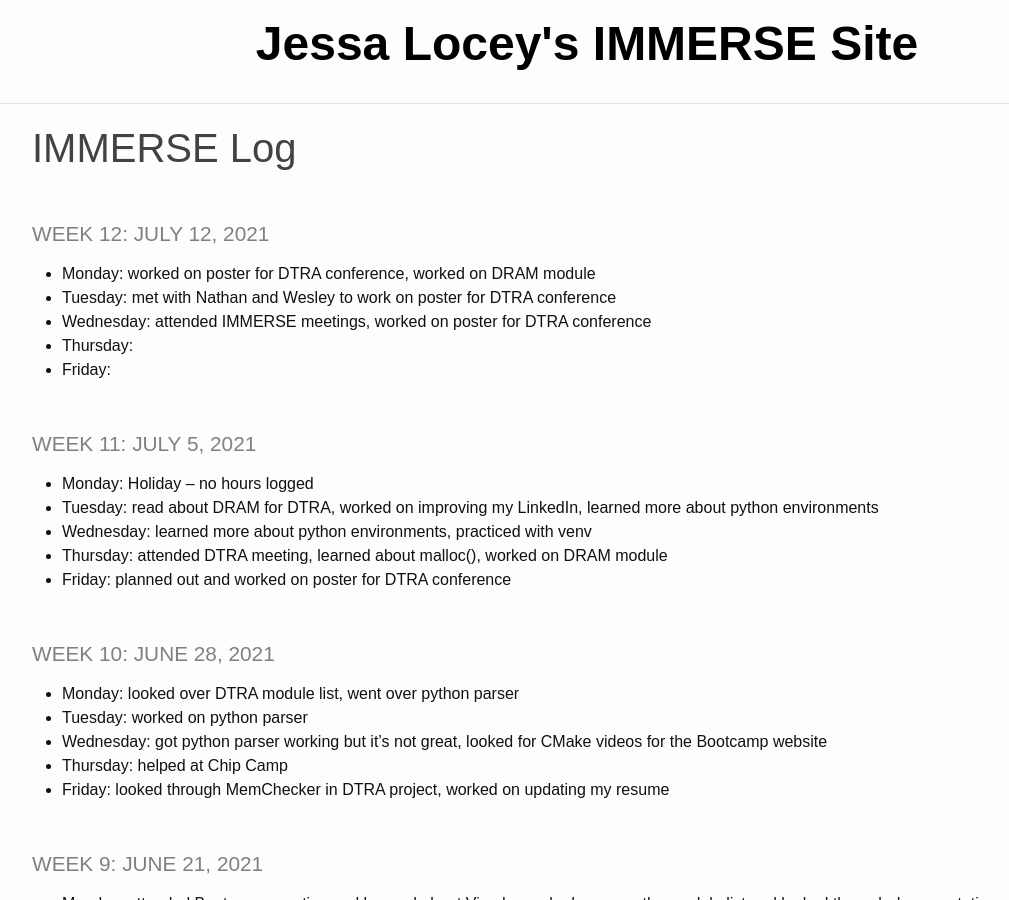
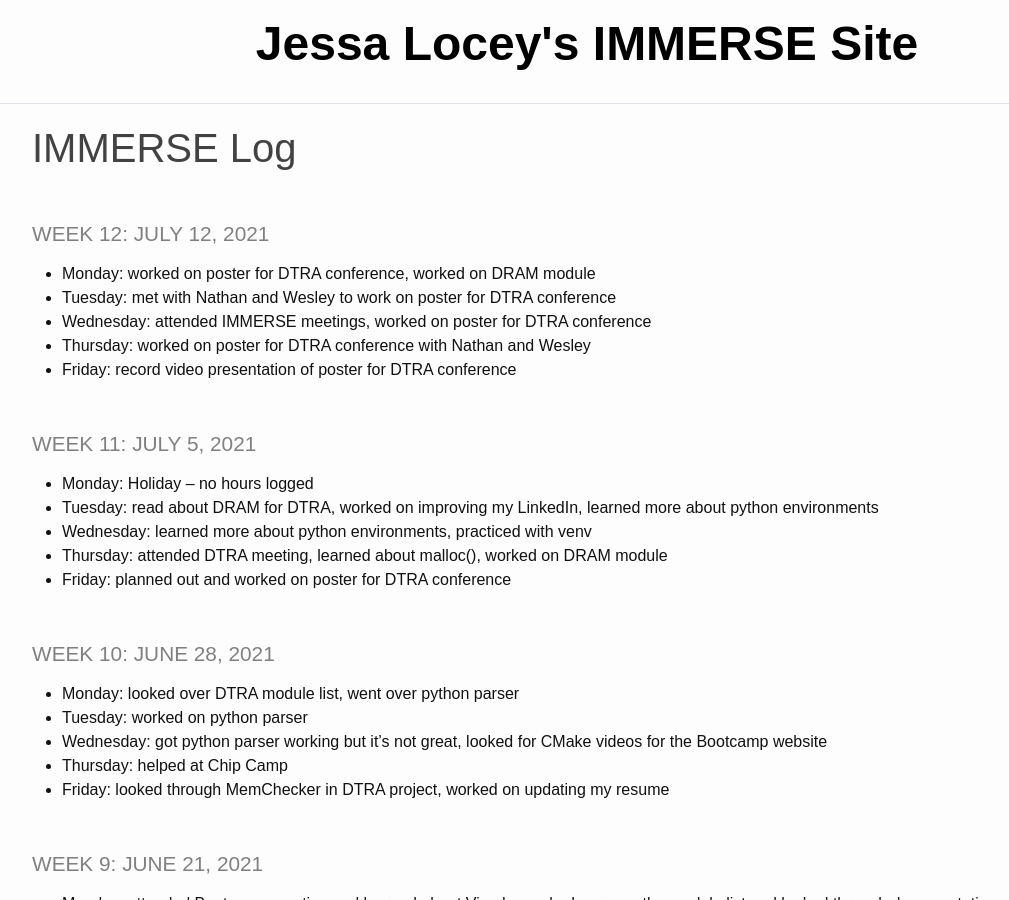
Before and after one commit to jessalocey/jessalocey.github.io, a Jekyll site: the page built from _pages/log.md, in a window 1280 px wide and 900 px high. Shown: the whole window, without its empty margins (53-1062 px from the left). Built offline with Jekyll 4.4.1, drawn with Linux system fonts in a browser that asks for light colours.

Commit message:
log update Thursday and Friday

```diff
--- a/_pages/log.md
+++ b/_pages/log.md
@@ -7,8 +7,8 @@ title: IMMERSE Log
 * **Monday:** worked on poster for DTRA conference, worked on DRAM module
 * **Tuesday:** met with Nathan and Wesley to work on poster for DTRA conference
 * **Wednesday:** attended IMMERSE meetings, worked on poster for DTRA conference
-* **Thursday:**
-* **Friday:**
+* **Thursday:** worked on poster for DTRA conference with Nathan and Wesley
+* **Friday:** record video presentation of poster for DTRA conference
 
 ### Week 11: July 5, 2021
 * **Monday:** Holiday -- no hours logged
```
